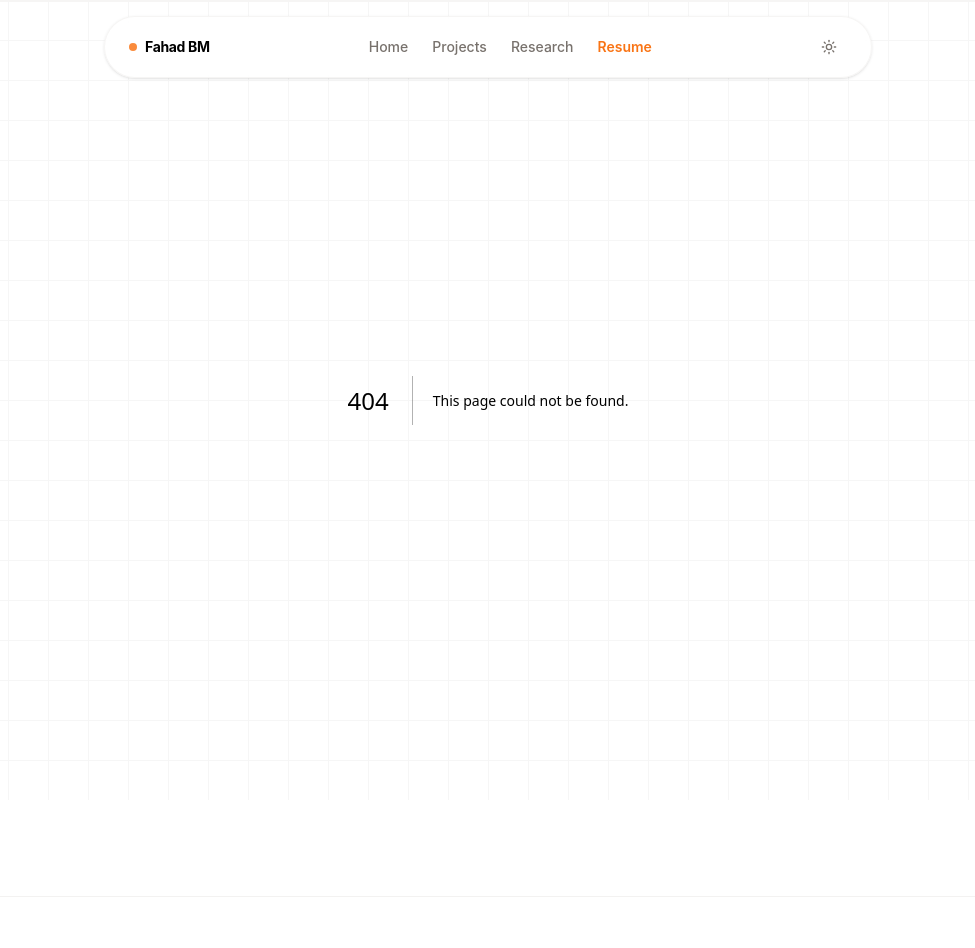
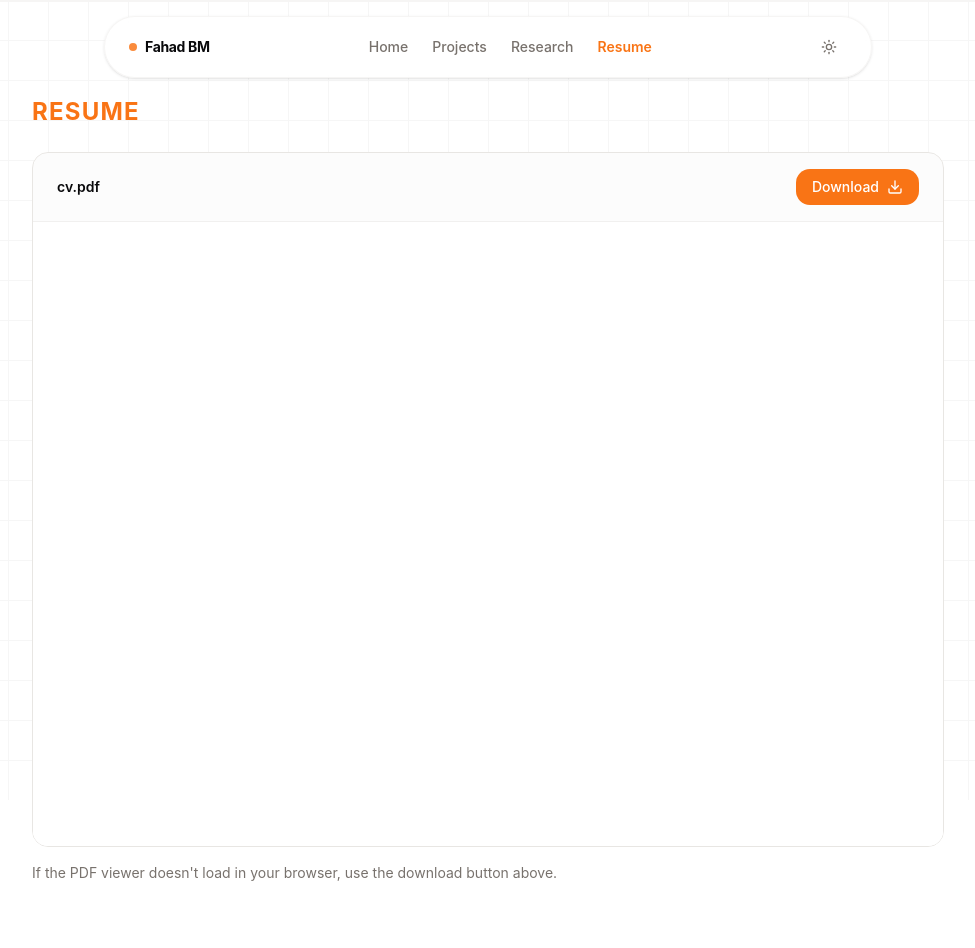
Before and after one commit to Fahad-Bin-Mahbub/Fahad-Bin-Mahbub-Portfolio, a Next.js app: page /resume in a window 1280 px wide. Before the commit this address had no page. Shown: the top 948 px of the page, without its empty margins (152-1127 px from the left). Built offline with nearby package versions, Linux system fonts and the light colour scheme.

Commit message:
Resume Section added

```diff
--- /dev/null
+++ b/app/resume/page.tsx
@@ -0,0 +1,41 @@
+import { Download } from "lucide-react";
+
+import { Section } from "@/components/section";
+import { withBasePath } from "@/lib/utils";
+
+export default function ResumePage() {
+  const pdf = withBasePath("/cv.pdf");
+
+  return (
+    <Section
+      eyebrow="Resume"
+      title="Curriculum Vitae"
+    >
+      <div className="overflow-hidden rounded-lg border border-border bg-card">
+        <div className="flex flex-wrap items-center justify-between gap-3 border-b border-border/50 bg-muted/30 px-6 py-4">
+          <div className="text-sm font-semibold text-foreground">cv.pdf</div>
+          <a
+            href={pdf}
+            download
+            className="inline-flex items-center gap-2 rounded-md bg-primary px-4 py-2 text-sm font-medium text-primary-foreground hover:bg-primary/90 transition-colors"
+          >
+            Download <Download className="h-4 w-4" />
+          </a>
+        </div>
+
+        <div className="relative h-[78vh] min-h-[520px] bg-white">
+          <iframe
+            title="CV"
+            src={pdf}
+            className="absolute inset-0 h-full w-full"
+          />
+        </div>
+      </div>
+
+      <p className="mt-4 text-sm text-muted-foreground">
+        If the PDF viewer doesn&apos;t load in your browser, use the download
+        button above.
+      </p>
+    </Section>
+  );
+}
```
